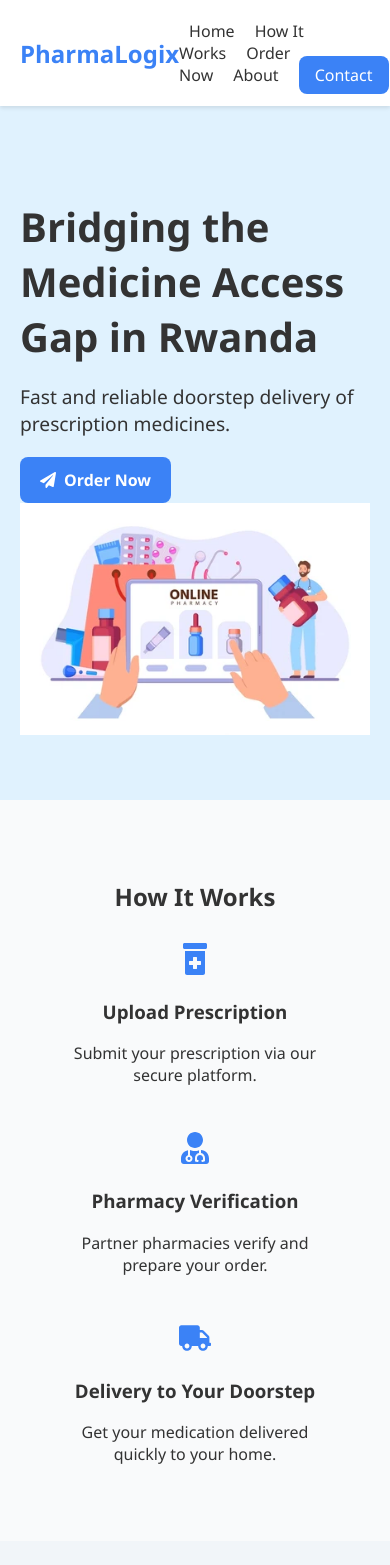
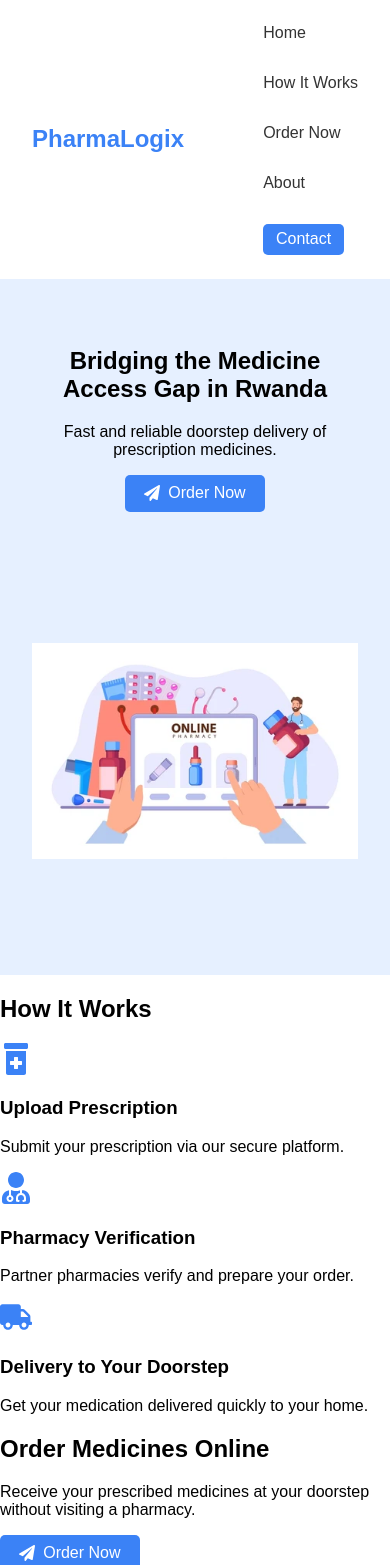
Before and after one commit to Kevin-Iraguha/pharmalogix, a React (Create React App) app: page / in a window 390 px wide. Shown: the top 1565 px of the page. Built offline with nearby package versions, Linux system fonts and the light colour scheme.

Commit message:
Make site responsive for mobile view

```diff
--- a/src/App.css
+++ b/src/App.css
@@ -1,114 +1,93 @@
-/* App.css */
-
-body {
+/* General styles */
+body, html {
   margin: 0;
-  font-family: 'Segoe UI', sans-serif;
-  background-color: #f9fafb;
-  color: #333;
+  padding: 0;
+  font-family: 'Arial', sans-serif;
 }
 
-header {
-  background-color: #ffffff;
-  padding: 20px;
-  box-shadow: 0 2px 4px rgba(0, 0, 0, 0.1);
-  position: sticky;
-  top: 0;
-  z-index: 1000;
-}
-
+/* Navigation bar */
 nav {
   display: flex;
   justify-content: space-between;
   align-items: center;
+  padding: 1rem 2rem;
+  background-color: white;
+  flex-wrap: wrap;
 }
 
 .logo {
+  font-weight: bold;
   font-size: 1.5rem;
-  font-weight: bold;
   color: #3b82f6;
 }
 
+.nav-links {
+  display: flex;
+  gap: 1rem;
+  flex-wrap: wrap;
+}
+
 .nav-links a {
-  margin: 0 10px;
   text-decoration: none;
   color: #333;
-  font-weight: 500;
 }
 
-.nav-links a.btn {
-  padding: 8px 16px;
+.nav-links .btn {
   background-color: #3b82f6;
   color: white;
-  border-radius: 8px;
+  padding: 0.4rem 0.8rem;
+  border-radius: 5px;
 }
 
+/* Hero section */
 .hero {
   display: flex;
+  justify-content: space-between;
+  align-items: center;
+  background-color: #e6f0ff;
+  padding: 2rem;
   flex-wrap: wrap;
-  align-items: center;
-  justify-content: space-between;
-  padding: 60px 20px;
-  background-color: #e0f2fe;
 }
 
 .hero-content {
-  max-width: 500px;
+  flex: 1 1 300px;
+  padding: 1rem;
 }
 
-.hero h1 {
-  font-size: 2.5rem;
-  margin-bottom: 16px;
-}
-
-.hero p {
-  font-size: 1.2rem;
-  margin-bottom: 20px;
+.hero-image {
+  flex: 1 1 300px;
+  text-align: center;
 }
 
 .hero-image img {
-  width: 100%;
-  max-width: 400px;
+  max-width: 100%;
+  height: auto;
 }
 
-.section {
-  padding: 60px 20px;
-  text-align: center;
+/* Buttons */
+.btn.primary {
+  background-color: #3b82f6;
+  color: white;
+  padding: 0.6rem 1.2rem;
+  border-radius: 5px;
+  text-decoration: none;
+  display: inline-flex;
+  align-items: center;
 }
 
-.alt-bg {
-  background-color: #f1f5f9;
+/* Responsive styles */
+@media (max-width: 768px) {
+  .hero {
+    flex-direction: column;
+    text-align: center;
+  }
+
+  .nav-links {
+    flex-direction: column;
+    align-items: flex-start;
+  }
+
+  .nav-links a {
+    margin: 0.5rem 0;
+  }
 }
-
-.steps {
-  display: flex;
-  flex-wrap: wrap;
-  justify-content: center;
-  gap: 30px;
-  margin-top: 30px;
-}
-
-.step {
-  max-width: 250px;
-}
-
-.btn.primary {
-  display: inline-flex;
-  align-items: center;
-  background-color: #3b82f6;
-  color: white;
-  padding: 12px 20px;
-  border-radius: 8px;
-  text-decoration: none;
-  font-weight: bold;
-  transition: background-color 0.3s ease;
-}
-
-.btn.primary:hover {
-  background-color: #2563eb;
-}
-
-footer {
-  text-align: center;
-  padding: 20px;
-  background-color: #e5e7eb;
-}
```
